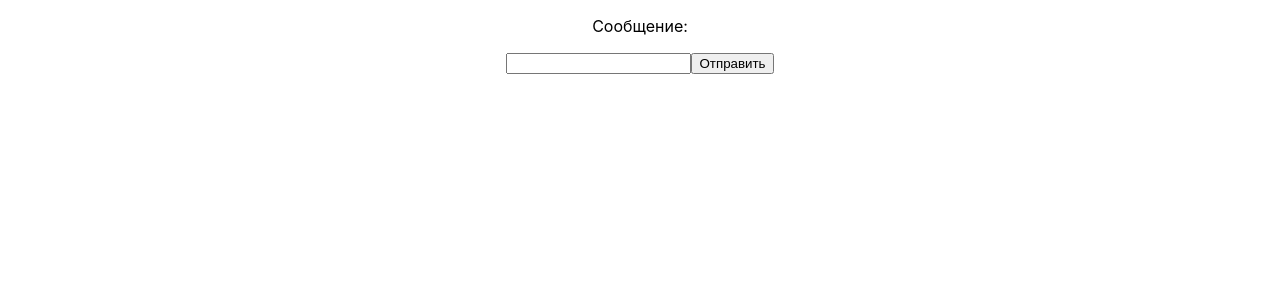
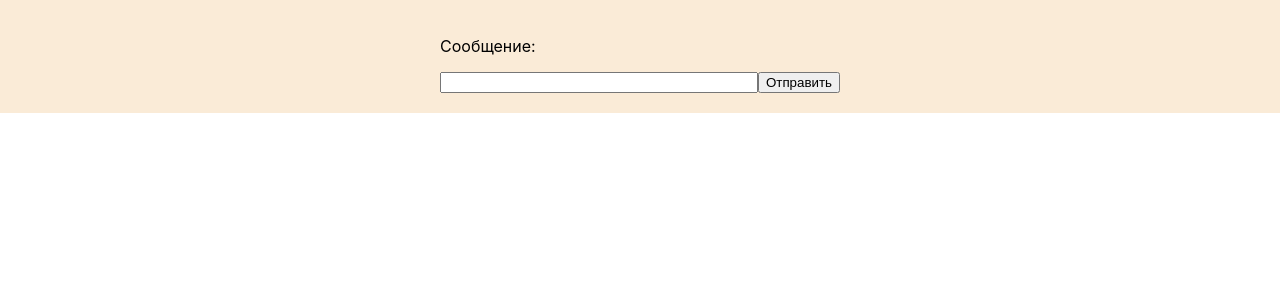
Before and after one commit to Befinda/reactjsgb, a React (Create React App) app: page / in a window 1280 px wide. Shown: the top 300 px of the page. Built offline with nearby package versions, Linux system fonts and the light colour scheme.

Commit message:
Добавление стилей элементам

```diff
--- a/src/components/Form.jsx
+++ b/src/components/Form.jsx
@@ -10,9 +10,11 @@ const handleSubmit=(ev)=>{
     ev.target[0].value = '';
 }
 
-    return <form onSubmit={handleSubmit}>
+    return <form onSubmit={handleSubmit} className ="formmes">
         <Message textMes = {tMes}/>
-        <input type="text"/>
-        <button type="submit">Отправить</button>
+        <div className="wrap">
+        <input className = "formmes-input" type="text"/>
+        <button className = "formmes-btn" type="submit">Отправить</button>
+        </div>
     </form>
 }
--- a/src/index.css
+++ b/src/index.css
@@ -6,8 +6,28 @@ body {
   -webkit-font-smoothing: antialiased;
   -moz-osx-font-smoothing: grayscale;
 }
+.App{
 
-code {
-  font-family: source-code-pro, Menlo, Monaco, Consolas, 'Courier New',
-    monospace;
+  background-color: antiquewhite;
+font-size: 16px;
+padding: 20px;
 }
+.formmes{
+  margin: 0 auto;
+  max-width: 400px;
+}
+.wrap{
+  display: flex;
+  justify-content: space-between;
+
+}
+.formmes-input{
+  flex-grow: 1;
+}
+.formmes-btn{
+  cursor: pointer;
+}
+.message{
+  text-align: left;
+  word-wrap: break-word;
+}
```
Also changed, not shown: 1 other file (tests, documents, lock files or other folders).
